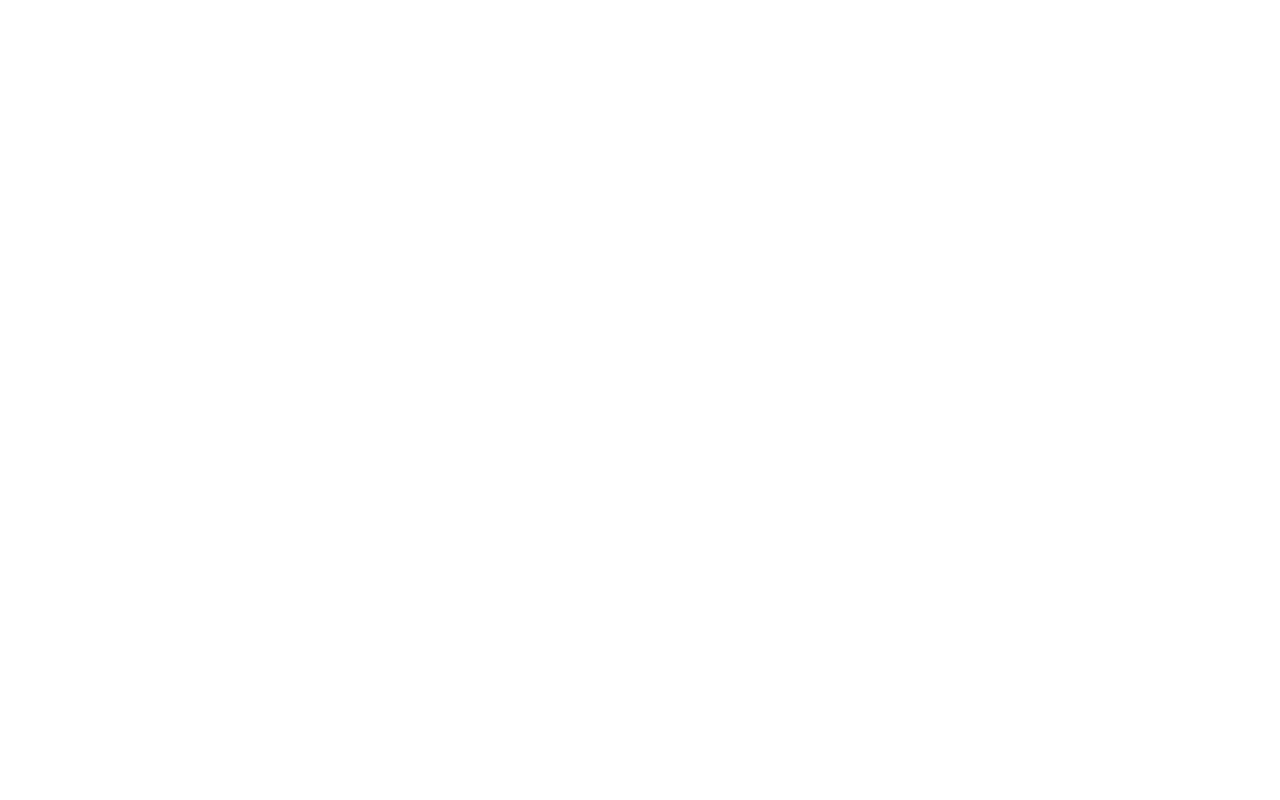
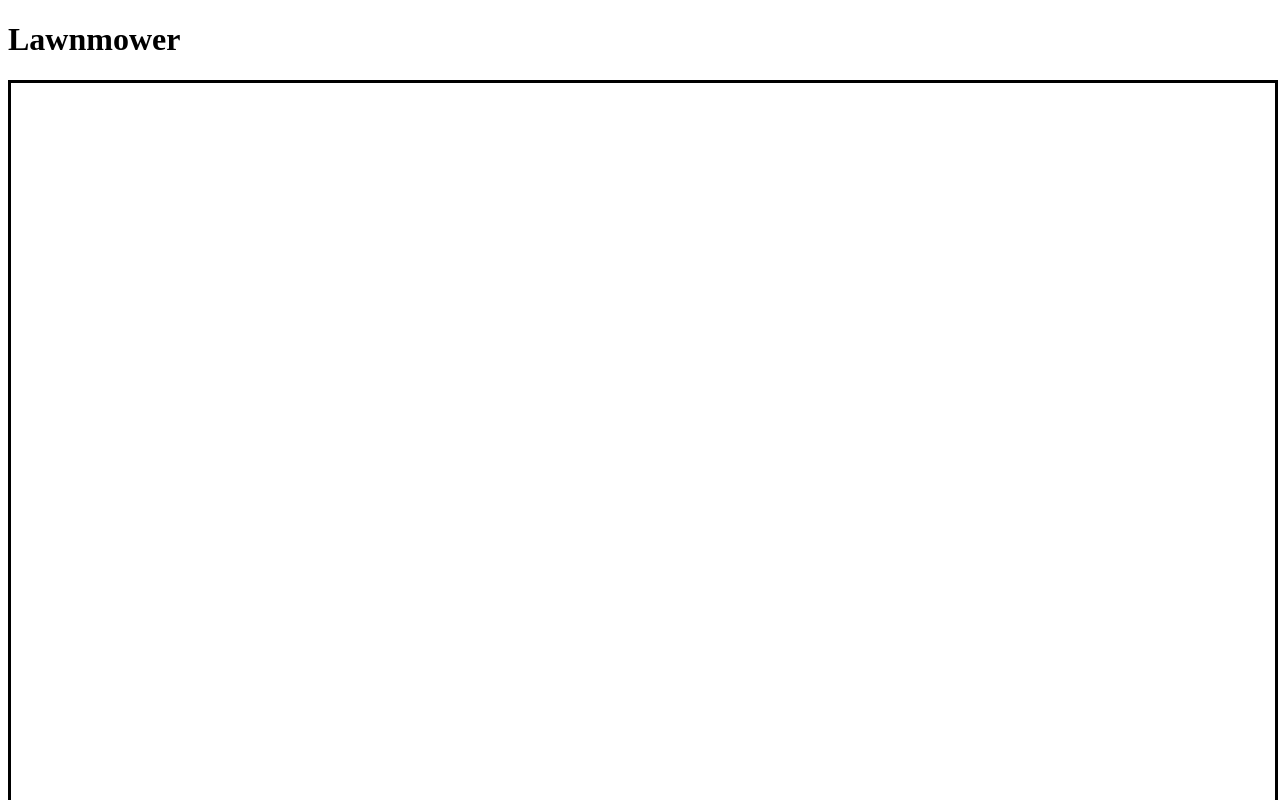
Before and after one commit to blangwell/lawnmower, a plain HTML site: page index.html in a window 1280 px wide. Shown: the top 800 px of the page. Drawn offline with Linux system fonts and the light colour scheme.

Commit message:
[lawnmower] Add css border to canvas elem, dynamically change canvas resolution in app.js

```diff
--- a/css/style.css
+++ b/css/style.css
@@ -0,0 +1,3 @@
+canvas {
+  border: 3px solid black;
+}
--- a/index.html
+++ b/index.html
@@ -3,9 +3,12 @@
 <head>
   <meta charset="UTF-8">
   <meta name="viewport" content="width=device-width, initial-scale=1.0">
+  <link rel="stylesheet" href="./css/style.css">
   <title>Lawnmower</title>
 </head>
 <body>
-
+  <h1>Lawnmower</h1>
+  <canvas width="300" height="300" id="main-game"></canvas>
+  <script src="./js/app.js"></script>
 </body>
 </html>
--- a/js/app.js
+++ b/js/app.js
@@ -0,0 +1,7 @@
+const game = document.getElementById('main-game');
+
+document.addEventListener('DOMContentLoaded', () => {
+  console.log(game);
+  game.style.width = '100%';
+  game.style.height = 'auto';
+})
```
